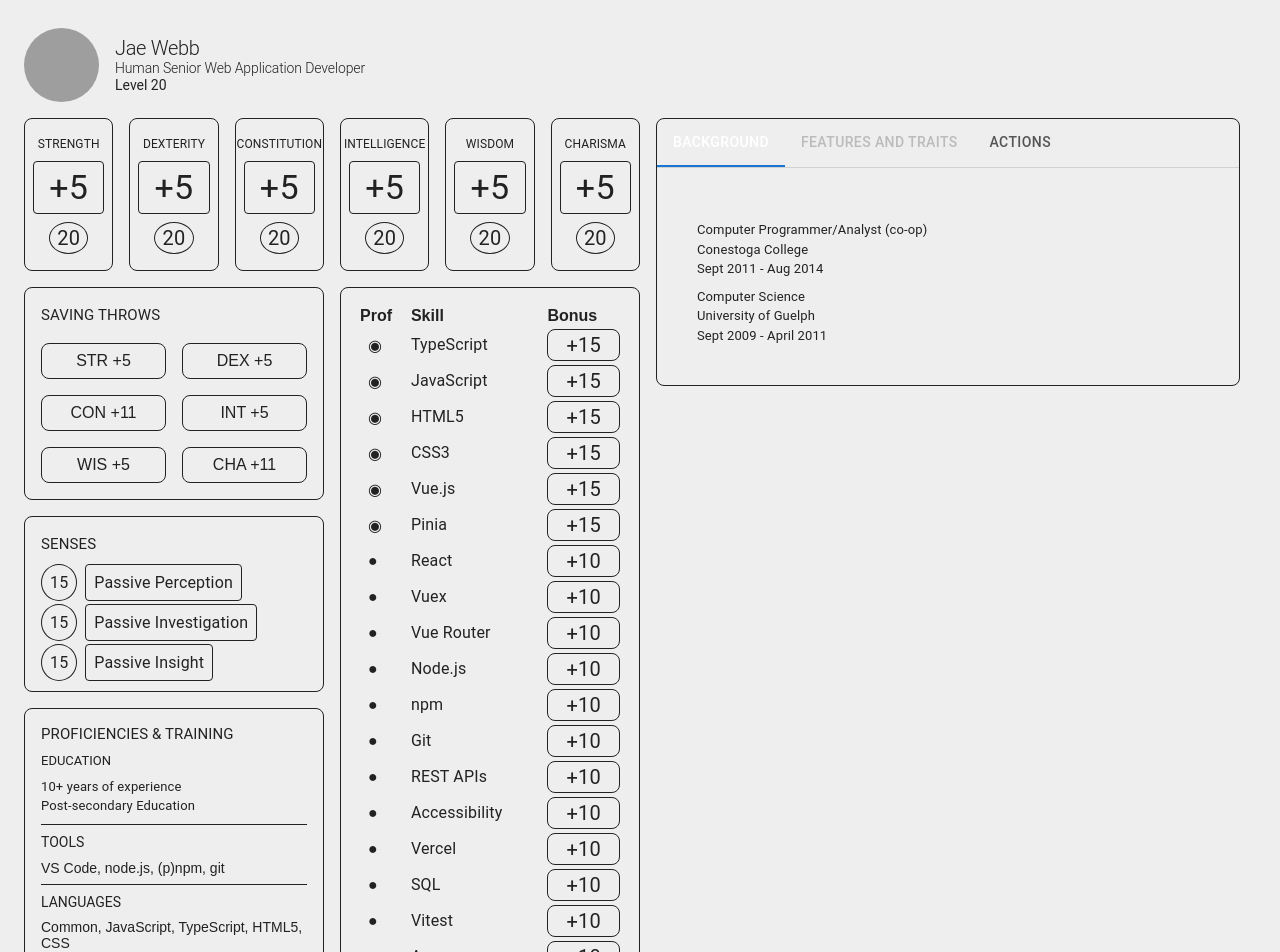
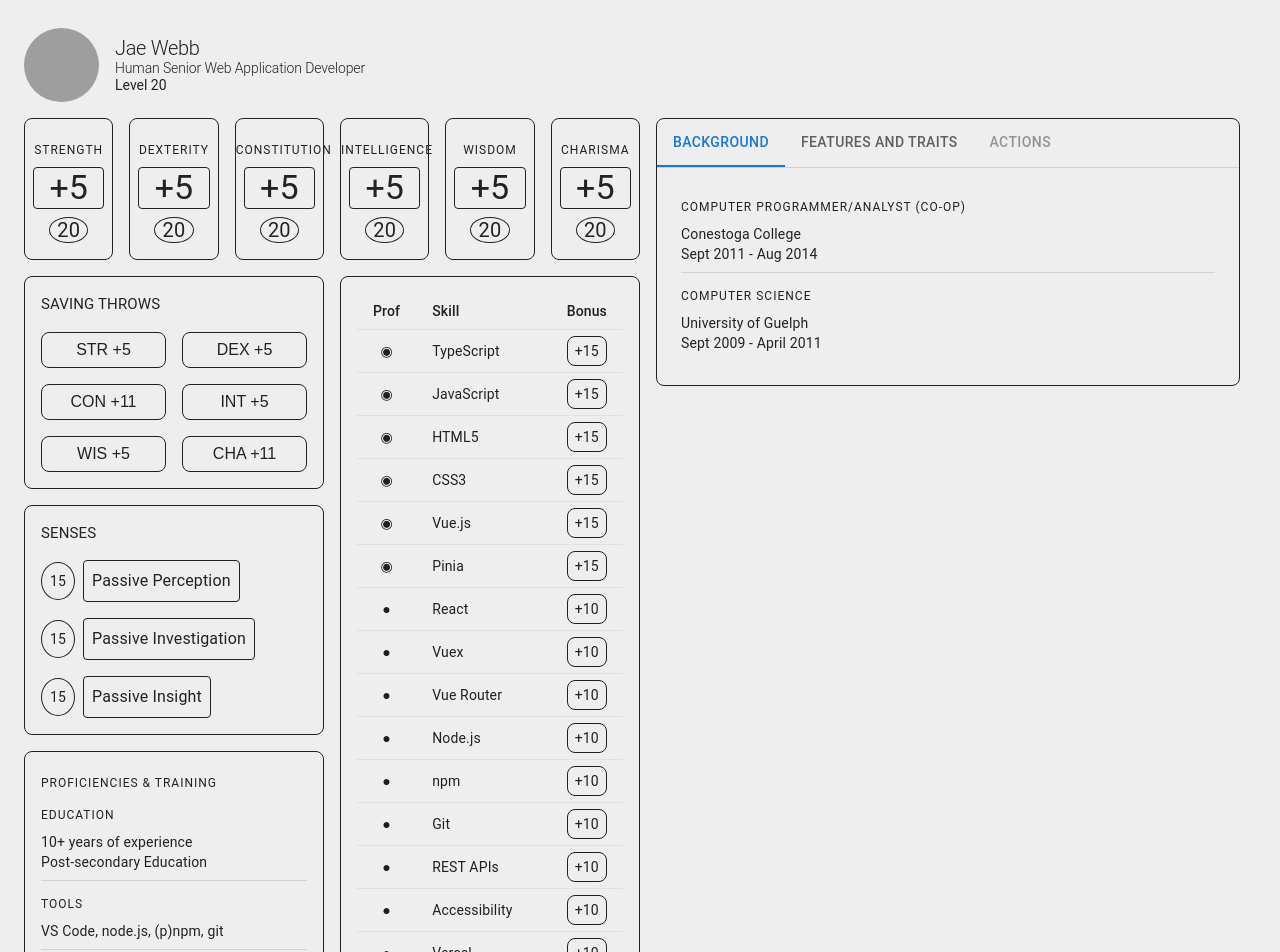
Before and after one commit to jaewebb/character-sheet, a Next.js app: page / in a window 1280 px wide. Shown: the top 952 px of the page. Built offline with nearby package versions, Linux system fonts and the light colour scheme; grey boxes are pictures that could not be loaded.

Commit message:
the more I learn about Material UI the more there is to tidy and do better. This is probably my new favorite framework, so comprehensive!

```diff
--- a/src/app/components/AbilityScores.tsx
+++ b/src/app/components/AbilityScores.tsx
@@ -17,9 +17,9 @@ export function AbilityScores() {
     abilityScores.map((score: AbilityScore) => {
       return (
         <Grid key={score.name} size={2} sx={{ border: 1, borderRadius: 2, textAlign: 'center', paddingY: 2}}>
-          <Typography sx={{ fontSize: '12px', textTransform: 'uppercase' }}>{score.name}</Typography>
-          <Typography sx={{ border: 1, borderRadius: 1, fontSize: 'h4.fontSize', margin: 1 }}>{score.modifier}</Typography>
-          <Typography sx={{ border: 1, borderRadius: '100%', fontSize: 'h6.fontSize', marginX: 3 }}>{score.base}</Typography>
+          <Typography variant="overline">{score.name}</Typography>
+          <Typography sx={{ border: 1, borderRadius: 1, fontSize: 'h4.fontSize', marginX: 1, marginBottom: 1 }} variant="h3">{score.modifier}</Typography>
+          <Typography sx={{ border: 1, borderRadius: '100%', fontSize: 'h6.fontSize', marginX: 3 }} variant="h4">{score.base}</Typography>
         </Grid>
       )
     })
--- a/src/app/components/Background.tsx
+++ b/src/app/components/Background.tsx
@@ -1,20 +1,23 @@
 import Box from '@mui/material/Box';
+import Divider from '@mui/material/Divider';
+
 import Grid from '@mui/material/Grid2';
 import Typography from '@mui/material/Typography';
 
 export function Background() {
   return (
-    <Grid container spacing={2} sx={{ marginBottom: 1, marginTop: 3.5, marginX: 2 }}>
-      <Grid>
+    <Grid container>
+      <Grid size={12}>
         <Box sx={{ marginBottom: 1 }}>
-          <Typography sx={{ fontSize: '13px' }}>Computer Programmer/Analyst (co-op)</Typography>
-          <Typography sx={{ fontSize: '13px' }}>Conestoga College</Typography>
-          <Typography sx={{ fontSize: '13px' }}>Sept 2011 - Aug 2014</Typography>
+          <Typography variant="overline">Computer Programmer/Analyst (co-op)</Typography>
+          <Typography variant="body2" >Conestoga College</Typography>
+          <Typography variant="body2">Sept 2011 - Aug 2014</Typography>
         </Box>
+        <Divider sx={{ marginY: 1 }} variant="fullWidth"></Divider>
         <Box sx={{ marginBottom: 1 }}>
-          <Typography sx={{ fontSize: '13px' }}>Computer Science</Typography>
-          <Typography sx={{ fontSize: '13px' }}>University of Guelph</Typography>
-          <Typography sx={{ fontSize: '13px' }}>Sept 2009 - April 2011</Typography>
+          <Typography variant="overline">Computer Science</Typography>
+          <Typography variant="body2">University of Guelph</Typography>
+          <Typography variant="body2">Sept 2009 - April 2011</Typography>
         </Box>
       </Grid>
     </Grid>
--- a/src/app/components/ProficienciesTraining.tsx
+++ b/src/app/components/ProficienciesTraining.tsx
@@ -1,4 +1,5 @@
 import Box from '@mui/material/Box';
+import Divider from '@mui/material/Divider';
 import Grid from '@mui/material/Grid2';
 import Typography from "@mui/material/Typography";
 
@@ -6,19 +7,21 @@ export function ProficienciesTraining() {
   return (
     <Grid sx={{ border: 1, borderRadius: 2, padding: 2 }} container spacing={2}>
       <Grid size={12}>
-        <Typography sx={{ fontSize: '15px', marginBottom: 1, textTransform: 'uppercase' }} variant="h4">Proficiencies & Training</Typography>
-        <Typography sx={{ fontSize: '13px', marginBottom: 1, textTransform: 'uppercase' }} variant="h5">Education</Typography>
-        <Box sx={{ fontSize: '14px', marginBottom: 1 }}>
-          <Typography sx={{ fontSize: '13px' }}>10+ years of experience</Typography>
-          <Typography sx={{ fontSize: '13px' }}>Post-secondary Education</Typography>
+        <Typography component="h4" variant="overline">Proficiencies & Training</Typography>
+        <Typography component="h5" variant="overline">Education</Typography>
+        <Box>
+          <Typography variant="body2">10+ years of experience</Typography>
+          <Typography variant="body2">Post-secondary Education</Typography>
         </Box>
-        <Typography sx={{ borderTop: 1, fontSize: '14px', paddingY: 1, textTransform: 'uppercase' }} variant="h5">Tools</Typography>
-        <Box sx={{ fontSize: '14px', marginBottom: 1 }}>
-          VS Code, node.js, (p)npm, git
+        <Divider sx={{ marginY: 1 }} variant="fullWidth"></Divider>
+        <Typography component="h5" variant="overline">Tools</Typography>
+        <Box>
+          <Typography variant="body2">VS Code, node.js, (p)npm, git</Typography>
         </Box>
-        <Typography sx={{ borderTop: 1, fontSize: '14px', paddingY: 1, textTransform: 'uppercase' }} variant="h5">Languages</Typography>
-        <Box sx={{ fontSize: '14px' }}>
-          Common, JavaScript, TypeScript, HTML5, CSS
+        <Divider sx={{ marginY: 1 }} variant="fullWidth"></Divider>
+        <Typography component="h5" variant="overline">Languages</Typography>
+        <Box>
+          <Typography variant="body2">Common, JavaScript, TypeScript, HTML5, CSS</Typography>
         </Box>
       </Grid>
     </Grid>
--- a/src/app/components/Senses.tsx
+++ b/src/app/components/Senses.tsx
@@ -18,12 +18,14 @@ export function Senses() {
       </Grid>
       { senses.map((sense: Sense) => {
         return (
-            <Grid key={sense.name} size={12} sx={{ fontSize: '14px'}}>
-              <Box>
-                <Typography sx={{ border: 1, borderRadius: '100%', display: 'inline', padding: 1 }}>{sense.base}</Typography>
-                <Typography sx={{ border: 1, borderRadius: 1, display: 'inline', marginLeft: 1, padding: 1 }}>{sense.name}</Typography>
-              </Box>
-            </Grid>
+          <Grid display="flex" alignItems="center" key={sense.name}>
+            <Box sx={{ border: 1, borderRadius: '100%', padding: 1 }}>
+              <Typography variant="body2">{sense.base}</Typography>
+            </Box>
+            <Box sx={{ border: 1, borderRadius: 1, marginLeft: 1, padding: 1 }}>
+              <Typography>{sense.name}</Typography>
+            </Box>
+          </Grid>
         )
       })
     }
--- a/src/app/components/Skills.tsx
+++ b/src/app/components/Skills.tsx
@@ -1,56 +1,72 @@
 import Box from '@mui/material/Box';
-import Typography from "@mui/material/Typography";
+import Table from '@mui/material/Table';
+import TableBody from '@mui/material/TableBody';
+import TableCell from '@mui/material/TableCell';
+import TableContainer from '@mui/material/TableContainer';
+import TableHead from '@mui/material/TableHead';
+import TableRow from '@mui/material/TableRow';
+// import Paper from '@mui/material/Paper';
 
 import type { Skill } from '@/app/types/Skill'
 
+function createData(
+  bonus: string,
+  expertise: boolean,
+  name: string,
+  proficiency: boolean,
+) {
+  return { bonus, expertise, name, proficiency };
+}
+
+const skills: Skill[] = [
+  { bonus: '+15', expertise: true, name: 'TypeScript', proficiency: true },
+  { bonus: '+15', expertise: true, name: 'JavaScript', proficiency: true },
+  { bonus: '+15', expertise: true, name: 'HTML5', proficiency: true },
+  { bonus: '+15', expertise: true, name: 'CSS3', proficiency: true },
+  { bonus: '+15', expertise: true, name: 'Vue.js', proficiency: true },
+  { bonus: '+15', expertise: true, name: 'Pinia', proficiency: true },
+  { bonus: '+10', expertise: false, name: 'React', proficiency: true },
+  { bonus: '+10', expertise: false, name: 'Vuex', proficiency: true },
+  { bonus: '+10', expertise: false, name: 'Vue Router', proficiency: true },
+  { bonus: '+10', expertise: false, name: 'Node.js', proficiency: true },
+  { bonus: '+10', expertise: false, name: 'npm', proficiency: true },
+  { bonus: '+10', expertise: false, name: 'Git', proficiency: true },
+  { bonus: '+10', expertise: false, name: 'REST APIs', proficiency: true },
+  { bonus: '+10', expertise: false, name: 'Accessibility', proficiency: true },
+  { bonus: '+10', expertise: false, name: 'Vercel', proficiency: true },
+  { bonus: '+10', expertise: false, name: 'SQL', proficiency: true },
+  { bonus: '+10', expertise: false, name: 'Vitest', proficiency: true },
+  { bonus: '+10', expertise: false, name: 'Axe', proficiency: true },
+  { bonus: '+5', expertise: false, name: 'Material UI', proficiency: false },
+]
+
+const rows = skills.map(skill => createData(skill.bonus, skill.expertise, skill.name, skill.proficiency));
+
 export function Skills() {
-  const skills = [
-    { bonus: '+15', expertise: true, modifier: '', name: 'TypeScript', proficiency: true },
-    { bonus: '+15', expertise: true, modifier: '', name: 'JavaScript', proficiency: true },
-    { bonus: '+15', expertise: true, modifier: '', name: 'HTML5', proficiency: true },
-    { bonus: '+15', expertise: true, modifier: '', name: 'CSS3', proficiency: true },
-    { bonus: '+15', expertise: true, modifier: '', name: 'Vue.js', proficiency: true },
-    { bonus: '+15', expertise: true, modifier: '', name: 'Pinia', proficiency: true },
-    { bonus: '+10', expertise: false, modifier: '', name: 'React', proficiency: true },
-    { bonus: '+10', expertise: false, modifier: '', name: 'Vuex', proficiency: true },
-    { bonus: '+10', expertise: false, modifier: '', name: 'Vue Router', proficiency: true },
-    { bonus: '+10', expertise: false, modifier: '', name: 'Node.js', proficiency: true },
-    { bonus: '+10', expertise: false, modifier: '', name: 'npm', proficiency: true },
-    { bonus: '+10', expertise: false, modifier: '', name: 'Git', proficiency: true },
-    { bonus: '+10', expertise: false, modifier: '', name: 'REST APIs', proficiency: true },
-    { bonus: '+10', expertise: false, modifier: '', name: 'Accessibility', proficiency: true },
-    { bonus: '+10', expertise: false, modifier: '', name: 'Vercel', proficiency: true },
-    { bonus: '+10', expertise: false, modifier: '', name: 'SQL', proficiency: true },
-    { bonus: '+10', expertise: false, modifier: '', name: 'Vitest', proficiency: true },
-    { bonus: '+10', expertise: false, modifier: '', name: 'Axe', proficiency: true },
-    { bonus: '+5', expertise: false, modifier: '', name: 'Material UI', proficiency: false },
-  ]
-
   return (
-    <table className="w-full h-full">
-      <thead>
-        <tr>
-          <th>Prof</th>
-          <th>Skill</th>
-          <th>Bonus</th>
-        </tr>
-      </thead>
-      <tbody>
-        {skills.map((skill: Skill) => {
-          return (
-            <tr key={skill.name}>
-              <td>
-                <Box sx={{ marginLeft: 1 }}>{skill.expertise ? '◉' : skill.proficiency ? '●' : '○' }</Box>
-              </td>
-              <td>
-                <Typography>{skill.name}</Typography>
-              </td>
-              <td>
-                <Typography sx={{ border: 1, borderRadius: 2, fontSize: 'h6.fontSize', textAlign: 'center' }}>{skill.bonus}</Typography>
-              </td>
-            </tr>
-          )})}
-      </tbody>
-    </table>
-  )
+    // <TableContainer component={Paper}>
+    <TableContainer>
+      <Table aria-label="Skills table" size="small">
+        <TableHead>
+          <TableRow>
+            <TableCell align="center">Prof</TableCell>
+            <TableCell>Skill</TableCell>
+            <TableCell align="right">Bonus</TableCell>
+          </TableRow>
+        </TableHead>
+        <TableBody>
+          {rows.map((row) => (
+            <TableRow
+              key={row.name}
+              sx={{ '&:last-child td, &:last-child th': { border: 0 } }}
+            >
+              <TableCell align="center" width="30px">{row.expertise ? '◉' : row.proficiency ? '●' : '○' }</TableCell>
+              <TableCell>{row.name}</TableCell>
+              <TableCell width="30px"><Box sx={{ border: 1, borderRadius: 2, paddingY: 0.5, textAlign: 'center' }}>{row.bonus}</Box></TableCell>
+            </TableRow>
+          ))}
+        </TableBody>
+      </Table>
+    </TableContainer>
+  );
 }
--- a/src/app/page.tsx
+++ b/src/app/page.tsx
@@ -1,8 +1,10 @@
 'use client';
 
 import { useState } from 'react';
+import useMediaQuery from '@mui/material/useMediaQuery';
 
-import { styled } from "@mui/material/styles"
+import { createTheme, ThemeProvider } from '@mui/material/styles';
+
 import BoltIcon from '@mui/icons-material/Bolt';
 import Box from '@mui/material/Box';
 import Grid from '@mui/material/Grid2';
@@ -26,17 +28,16 @@ export default function Home() {
 
   const handleTabChange = (e: React.SyntheticEvent, index: number) => setTab(index);
 
-  const TabItem = styled(Tab)({
-    color: '#bbb',
-    [`&.${tabClasses.disabled}`]: {
-      color: '#555'
+  const prefersDarkMode = useMediaQuery('(prefers-color-scheme: dark)');
+
+  const theme = createTheme({
+    colorSchemes: {
+      dark: prefersDarkMode,
     },
-    [`&.${tabClasses.selected}`]: {
-      color: '#fff'
-    }
-  })
+  });
+
   return (
-    <>
+    <ThemeProvider theme={theme}>
     <main>
       <Character />
       <Grid container sx={{ marginX: 2 }}>
@@ -60,9 +61,9 @@ export default function Home() {
             <TabContext value={tab}>
               <Box sx={{ borderBottom: 1, borderColor: 'divider' }}>
                 <TabList onChange={handleTabChange} aria-label="lab API tabs example">
-                  <TabItem label="Background" value={1} />
-                  <TabItem label="Features and Traits" value={2} />
-                  <TabItem label="Actions" value={3} disabled />
+                  <Tab label="Background" value={1} />
+                  <Tab label="Features and Traits" value={2} />
+                  <Tab label="Actions" value={3} disabled />
                 </TabList>
               </Box>
               <TabPanel value={1}>
@@ -81,6 +82,6 @@ export default function Home() {
       I still have a lot I&apos;d like to add to this page!<br />
       <a href="https://www.webbdevdesign.ca/">Return to my portfolio</a>
     </footer>
-    </>
+    </ThemeProvider>
   );
 }
--- a/src/app/types/Skill.ts
+++ b/src/app/types/Skill.ts
@@ -1,7 +1,6 @@
 export interface Skill {
   bonus: string
   expertise: boolean
-  modifier: string
   name: string
   proficiency: boolean
 }
```
Also changed, not shown: src/app/components/FeaturesTraits.tsx (+12 -6 lines).
